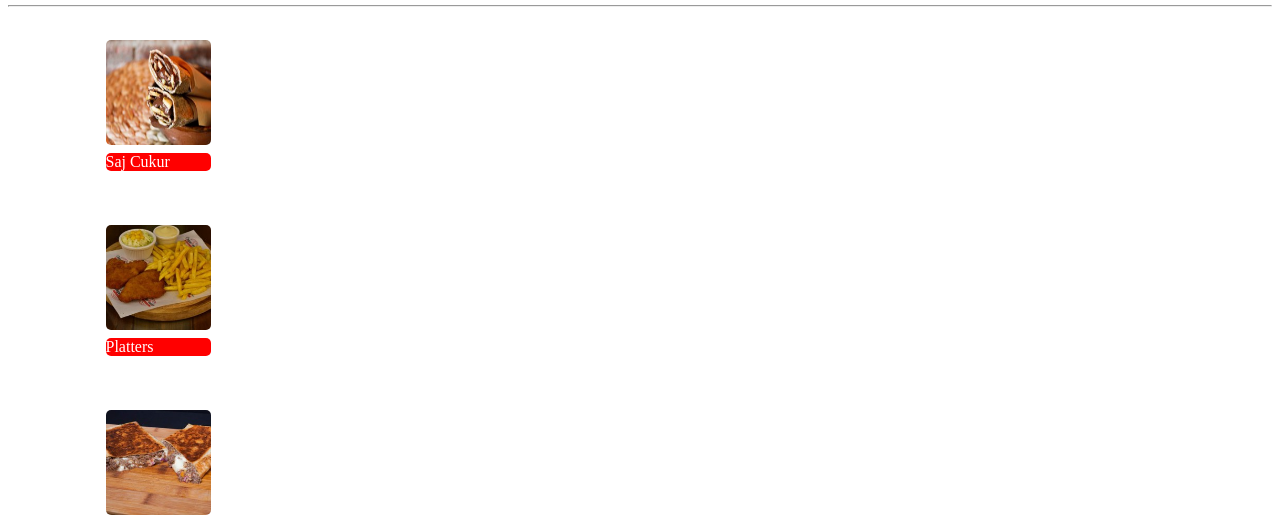
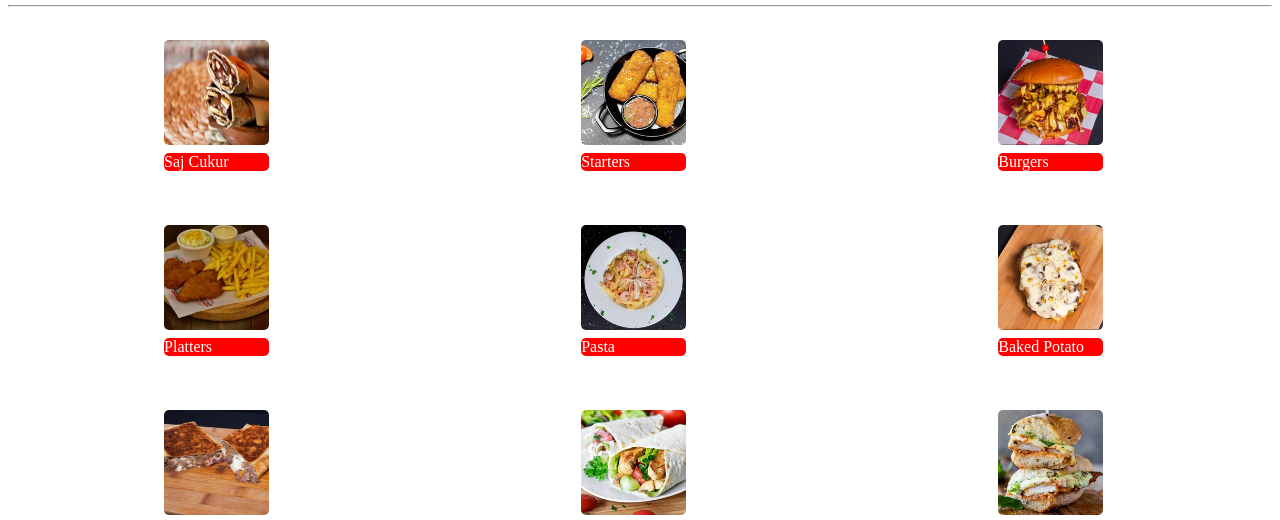
Before and after one commit to RamaHabbal/RestoMenuFlex, a plain HTML site: page index.html in a window 1280 px wide. Shown: the part 411-931 px from the top of the page. Drawn offline with Linux system fonts and the light colour scheme.

Commit message:
adjust the divs left, center, and right

```diff
--- a/index.html
+++ b/index.html
@@ -3,16 +3,17 @@
 
 <head>
     <meta charset="UTF-8">
-    <title></title>
+    <title>Menu</title>
     <link rel="stylesheet" href="./src/style.css" />
 </head>
 
 <body>
+    <div class="head">
+        <img src="img/Crepe.png" alt="logo">
+    </div>
+    <hr>
     <div class="container">
-        <div class="head">
-            <img src="img/Crepe.png" alt="logo">
-        </div>
-        <hr>
+
         <div class="left">
             <div class="content">
                 <a href="./items/saj.html"><img class="img" src="./img/saj.jpeg" alt="saj"></a>
--- a/src/style.css
+++ b/src/style.css
@@ -1,8 +1,4 @@
-/* *{
-    display: block;
-    box-sizing: border-box;
 
-} */
 span{
 text-align: center;
 box-sizing: border-box;
@@ -15,45 +11,23 @@ margin-bottom: 4px;
 display: flex;
 font-style: bold;
 }
-.contaner head{
-    display: flex;
-    /* align-content: space-around; */
-}
 .head{
     display: flex;
     justify-content: center;
 }
-.left{
+.container{
     display: flex;
-    justify-content: flex-start;
-    flex-direction: column;
-    width: 300px;
-    align-items: center;
-    /* margin-top: 5px;
-    margin-left: 100px;
-    margin-right: 1000px;
-    margin-bottom: 5px; */
+    text-align: center;
+    height: 400px;
+    flex-direction: row;
 }
-.center{
+.left,.center,.right{
     display: flex;
     flex-direction: column;
-    width: 300px;
+    width: 33%;
     align-items: center;
-    /* margin-top: 5px;
-    margin-left: 600px;
-    margin-right: 600px;
-    margin-bottom: 5px; */
 }
-.right{
-    display: flex;
-    flex-direction: column;
-    flex-grow: 2;
-    width: 300px;
-    align-items: center;
-    /* margin-top: 5px;
-    margin-left: 1000px;
-    margin-right: 100px; */
-}
+
 .img{
 width: 105px;
 height: 105px;
```
